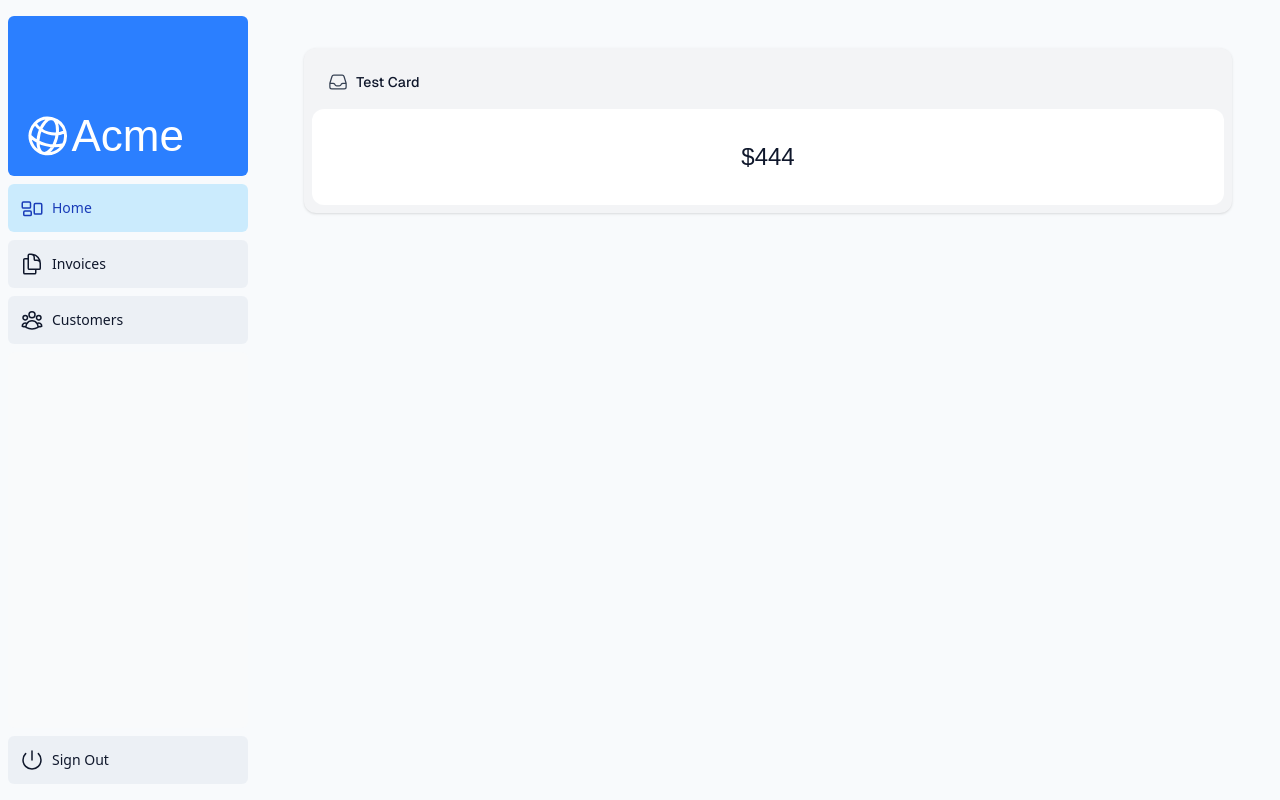
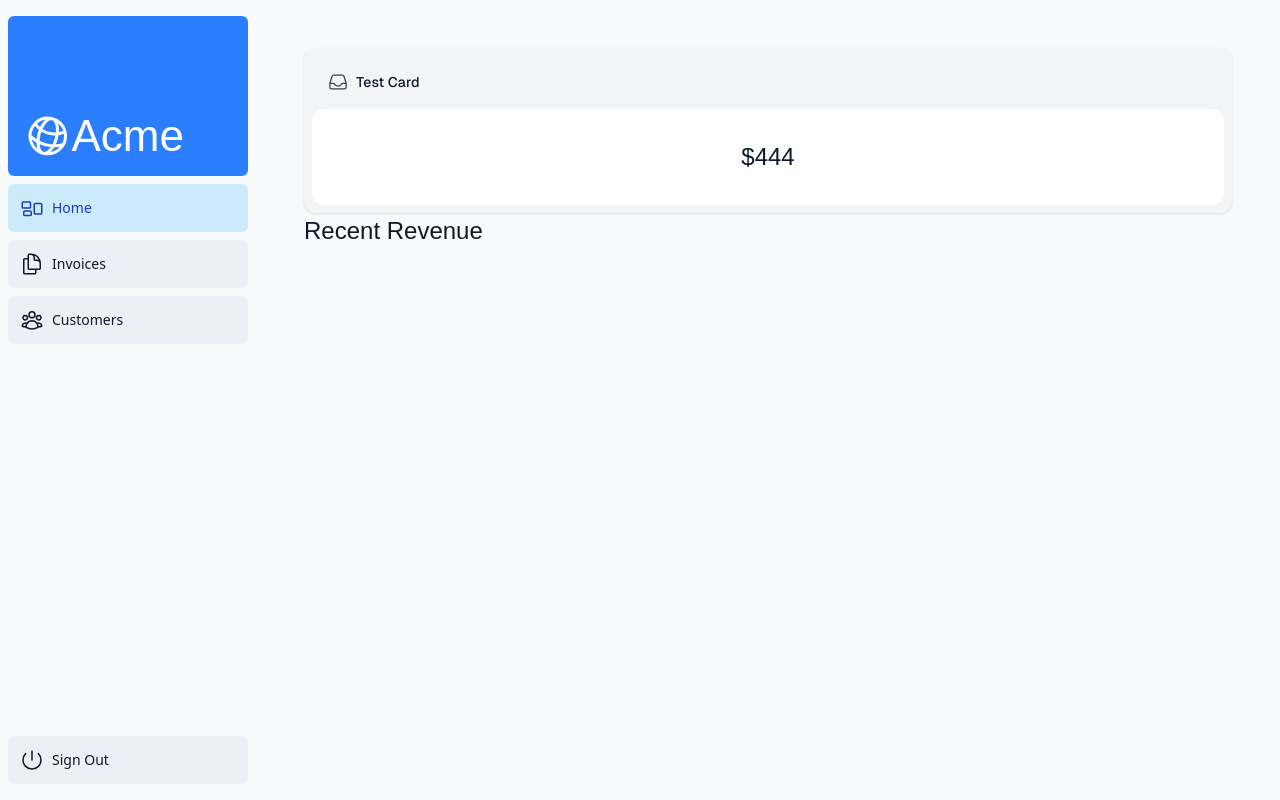
Before and after one commit to PaulHaze/nextjs-dashboard-tutorial, a Next.js app: page /dashboard in a window 1280 px wide. Built offline with nearby package versions, Linux system fonts and the light colour scheme; a web font is replaced by a local one.

Commit message:
add revenue chart component

```diff
--- a/src/app/dashboard/page.tsx
+++ b/src/app/dashboard/page.tsx
@@ -1,9 +1,10 @@
-import { Card } from '@/components/ui';
+import { Card, RevenueChart } from '@/components/ui';
 
 export default function DashboardPage() {
   return (
     <div>
       <Card title="Test Card" value="$444" type="invoices" />
+      <RevenueChart revenue={[]} />
     </div>
   );
 }
--- /dev/null
+++ b/src/components/ui/RevenueChart.tsx
@@ -0,0 +1,54 @@
+import { CalendarIcon } from '@heroicons/react/24/outline';
+
+import { generateYAxis } from '@/lib/utils';
+import { Revenue } from '@/lib/definitions';
+
+export function RevenueChart({ revenue }: { revenue: Revenue[] }) {
+  const chartHeight = 350;
+
+  // NOTE: Uncomment this code in Chapter 7
+
+  // const { yAxisLabels, topLabel } = generateYAxis(revenue);
+
+  // if (!revenue || revenue.length === 0) {
+  //   return <p className="mt-4 text-gray-400">No data available.</p>;
+  // }
+
+  return (
+    <div className="w-full md:col-span-4">
+      <h2 className="mb-4 font-serif text-xl md:text-2xl">Recent Revenue</h2>
+      {/* NOTE: Uncomment this code in Chapter 7 */}
+
+      {/* <div className="rounded-xl bg-gray-50 p-4">
+        <div className="sm:grid-cols-13 mt-0 grid grid-cols-12 items-end gap-2 rounded-md bg-white p-4 md:gap-4">
+          <div
+            className="mb-6 hidden flex-col justify-between text-sm text-gray-400 sm:flex"
+            style={{ height: `${chartHeight}px` }}
+          >
+            {yAxisLabels.map((label) => (
+              <p key={label}>{label}</p>
+            ))}
+          </div>
+
+          {revenue.map((month) => (
+            <div key={month.month} className="flex flex-col items-center gap-2">
+              <div
+                className="w-full rounded-md bg-blue-300"
+                style={{
+                  height: `${(chartHeight / topLabel) * month.revenue}px`,
+                }}
+              ></div>
+              <p className="-rotate-90 text-sm text-gray-400 sm:rotate-0">
+                {month.month}
+              </p>
+            </div>
+          ))}
+        </div>
+        <div className="flex items-center pb-2 pt-6">
+          <CalendarIcon className="h-5 w-5 text-gray-500" />
+          <h3 className="ml-2 text-sm text-gray-500 ">Last 12 months</h3>
+        </div>
+      </div> */}
+    </div>
+  );
+}
--- a/src/components/ui/index.ts
+++ b/src/components/ui/index.ts
@@ -1,3 +1,4 @@
 export * from './ThemeToggle';
 export * from './AcmeLogo';
 export * from './Card';
+export * from './RevenueChart';
```
